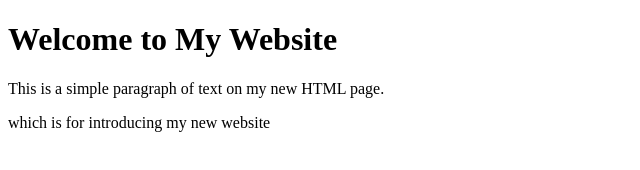
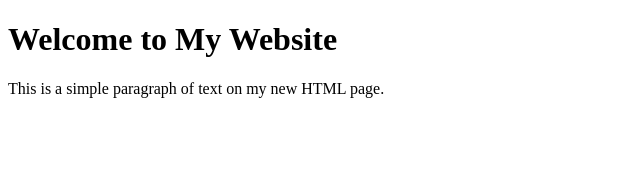
Before and after one commit to Mohamedafnan/Jenkins-project, a plain HTML site: page index.html in a window 1280 px wide. Shown: the whole page, without its empty margins (0-640 px from the left). Drawn offline with Linux system fonts and the light colour scheme.

Commit message:
removed added line

```diff
--- a/index.html
+++ b/index.html
@@ -9,7 +9,6 @@
 
     <h1>Welcome to My Website</h1>
     <p>This is a simple paragraph of text on my new HTML page.</p>
-    <p>which is for introducing my new website</p>
 
 </body>
 </html>
```
